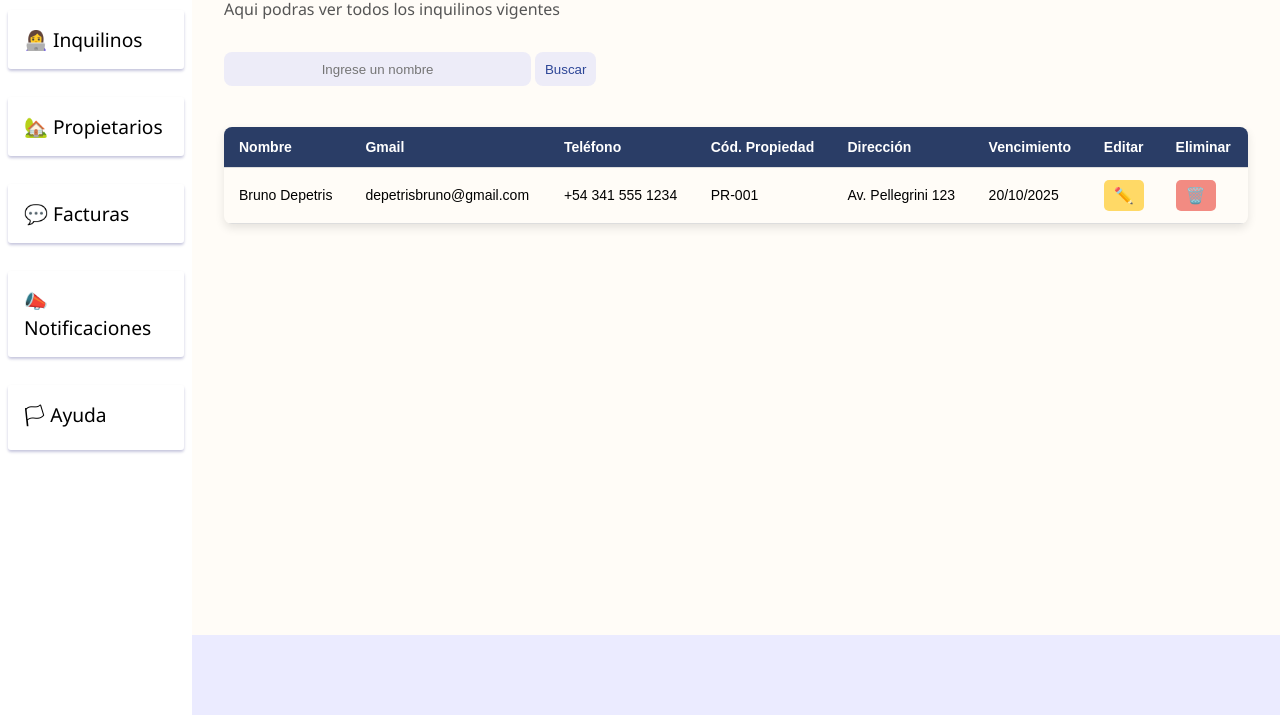
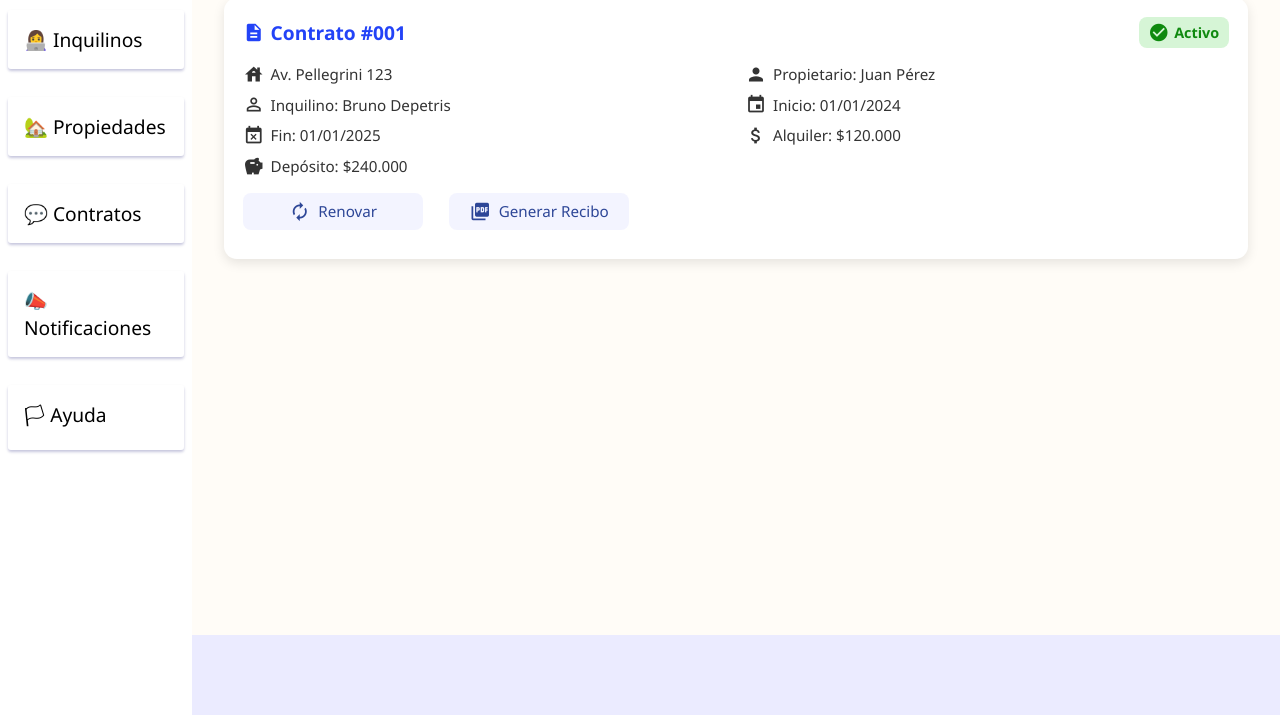
Before and after one commit to Bruno-Depetris/HTML_CSS, a plain HTML site: page Dashboard_practice/index.html in a window 1280 px wide. Shown: the part 165-880 px from the top of the page. Drawn offline with nearby package versions, Linux system fonts and the light colour scheme.

Commit message:
contratos completo (vista)

```diff
--- a/Dashboard_practice/index.html
+++ b/Dashboard_practice/index.html
@@ -3,10 +3,11 @@
   <head>
     <meta charset="UTF-8" />
     <meta name="viewport" content="width=device-width, initial-scale=1.0" />
-    <title>Dashboard SPA</title>
+    <title>Zeta Inmobiliaria</title>
+     <link href="https://fonts.googleapis.com/icon?family=Material+Icons" rel="stylesheet">
     <link rel="stylesheet" href="style.css" />
   </head>
-  <body onload="loadView('inquilinoView')">
+  <body onload="loadView('contratosView')">
     <!--Resulta que se carga mejor desde el dom hijo de puta -->
 
     <nav class="top-bar">
@@ -28,17 +29,18 @@
     <div class="container">
       <div class="content-lateral-bar">
         <div class="content-buttons">
+
           <button class="lateral-buttons" id="btn-dashboard">
             ⚡ Dashboard
           </button>
           <button class="lateral-buttons" id="btn-clientes">
             👩‍💻 Inquilinos
           </button>
-          <button class="lateral-buttons" id="btn-propietarios">
-            🏡 Propietarios
+          <button class="lateral-buttons" id="btn-propiedades">
+            🏡 Propiedades
           </button>
-          <button class="lateral-buttons" id="btn-facturas">
-            💬 Facturas
+          <button class="lateral-buttons" id="btn-contratos">
+            💬 Contratos
           </button>
           <button class="lateral-buttons" id="btn-notificaciones">
             📣 Notificaciones
--- a/Dashboard_practice/script.js
+++ b/Dashboard_practice/script.js
@@ -16,12 +16,13 @@ document.getElementById("btn-clientes").addEventListener("click", () => {
   loadView('inquilinoView')
 });
 
-document.getElementById("btn-propietarios").addEventListener("click", () => {
-  botonClickeado("btn-propietarios");
+document.getElementById("btn-propiedades").addEventListener("click", () => {
+  botonClickeado("btn-propiedades");
 });
 
-document.getElementById("btn-facturas").addEventListener("click", () => {
-  botonClickeado("btn-facturas");
+document.getElementById("btn-contratos").addEventListener("click", () => {
+  botonClickeado("btn-contratos");
+  loadView('contratosView')
 });
 
 document.getElementById("btn-notificaciones").addEventListener("click", () => {
--- /dev/null
+++ b/Dashboard_practice/src/css/contratosView.css
@@ -0,0 +1,131 @@
+.contratos h1 {
+  color: #2343f7;
+  font-size: 2rem;
+  margin-bottom: 0.5rem;
+}
+
+
+.container-contratos {
+  width: 100%;
+  display: flex;
+  flex-direction: column;
+  gap: 1.5rem;
+  margin-bottom: 2rem;
+}
+
+.contratos-list {
+  background: #fff;
+  border-radius: 0.8rem;
+  box-shadow: 0px 4px 12px rgba(0,0,0,0.1);
+  padding: 1.2rem;
+  transition: 0.3s ease;
+}
+
+.contratos-list:hover {
+  transform: scale(1.01);
+  box-shadow: 0px 6px 16px rgba(0,0,0,0.15);
+}
+
+/* TOP */
+.container-top {
+  display: flex;
+  justify-content: space-between;
+  align-items: center;
+  margin-bottom: 1rem;
+}
+
+.container-top h3 {
+  display: flex;
+  align-items: center;
+  gap: 0.4rem;
+  font-size: 1.2rem;
+  color: #2343f7;
+}
+
+.container-top .estado {
+  display: flex;
+  align-items: center;
+  gap: 0.3rem;
+  font-weight: bold;
+  padding: 0.3rem 0.6rem;
+  border-radius: 0.5rem;
+  font-size: 0.9rem;
+}
+
+.estado.activo {
+  color: #0f8a0f;
+  background: #d6f5d6;
+}
+
+.estado.vencido {
+  color: #c62828;
+  background: #f8d7da;
+}
+
+/* MID */
+.container-mid {
+  display: grid;
+  grid-template-columns: 1fr 1fr; /* 2 columnas */
+  gap: 0.6rem 1.2rem;
+  margin: 1rem 0;
+}
+
+.container-mid p {
+  display: flex;
+  align-items: center;
+  gap: 0.4rem;
+  font-size: 0.95rem;
+  color: #333;
+}
+
+/* ALERTA */
+.container-alert {
+  display: flex;
+  align-items: center;
+  gap: 0.5rem;
+  background: #fff3cd;
+  color: #856404;
+  padding: 0.6rem 1rem;
+  border-radius: 0.5rem;
+  margin-bottom: 1rem;
+  font-size: 0.9rem;
+}
+
+.container-bottom {
+  margin-top: auto;
+  display: flex;
+  justify-content: flex-start;
+  align-items: center;
+  gap: 1rem;
+
+}
+
+
+.container-bottom button {
+  display: flex;               /* activa flexbox */
+  justify-content: center;     /* centra todo el contenido */
+  gap: 0.5rem;                 /* espacio entre ícono y texto */
+
+  padding: 0.5rem 1rem;
+  border-radius: 0.5rem;
+  border: none;
+  background-color: #2343f70e;
+  width: 180px;
+  cursor: pointer;
+  margin: 0px 10px 10px 0px;
+  font-family: "Segoe UI", sans-serif;
+  font-size: 0.95rem;
+  color: rgb(45, 70, 151);
+
+  transition: 0.3s all;
+}
+
+.container-bottom button:hover {
+  background-color: #2343f730;
+  color: #2343f7;
+}
+
+.container-bottom button:hover .material-icons{
+
+
+}
--- a/Dashboard_practice/src/css/inquilinoView.css
+++ b/Dashboard_practice/src/css/inquilinoView.css
@@ -14,6 +14,7 @@
   margin-bottom: 2rem;
 }
 .container-search {
+  display: flex;
   text-align: initial;
   margin-top: auto;
   margin-bottom: 2%;
@@ -21,6 +22,7 @@
 
 .container-search input {
   text-align: center;
+  margin-right: 5px;
   padding: 0.6rem;
   width: 20;
   border: none;
@@ -34,6 +36,23 @@
   cursor: pointer;
   background-color: rgba(39, 35, 247, 0.507);
   color: rgb(45, 70, 151);
+}
+
+.container-search button{
+  padding: 0.5rem;
+  border: none;
+  border-radius: 0.5rem;
+  color: rgb(45, 70, 151);
+  transition: 0.5s all;
+  background-color: #2343f741;
+  margin-left: auto;
+}
+
+.container-search button:hover{
+ cursor: pointer;
+ transform: scale(1.1);
+  background-color: rgba(147, 255, 105, 0.527);
+  color: black;
 }
 
 table {
--- /dev/null
+++ b/Dashboard_practice/src/views/contratosView.html
@@ -0,0 +1,50 @@
+<div class="contratos">
+  <h1>Contratos</h1>
+
+  <div class="container-contratos">
+    <div class="contratos-list">
+      <div class="container-top">
+        <h3><span class="material-icons">description</span> Contrato #001</h3>
+        <span class="estado activo">
+          <span class="material-icons">check_circle</span> Activo
+        </span>
+      </div>
+
+      <div class="container-mid">
+        <p class="direccion">
+          <span class="material-icons">house</span> Av. Pellegrini 123
+        </p>
+        <p class="propietario">
+          <span class="material-icons">person</span> Propietario: Juan Pérez
+        </p>
+        <p class="inquilino">
+          <span class="material-icons">person_outline</span> Inquilino: Bruno
+          Depetris
+        </p>
+        <p><span class="material-icons">event</span> Inicio: 01/01/2024</p>
+        <p><span class="material-icons">event_busy</span> Fin: 01/01/2025</p>
+        <p>
+          <span class="material-icons">attach_money</span> Alquiler: $120.000
+        </p>
+        <p><span class="material-icons">savings</span> Depósito: $240.000</p>
+      </div>
+
+      <div class="container-alert" style="display: none">
+        <span class="material-icons">warning</span> Vence pronto
+      </div>
+
+      <div class="container-bottom">
+
+        <button>
+          <span class="material-icons">autorenew</span>
+          Renovar
+        </button>
+
+        <button>
+          <span class="material-icons">picture_as_pdf</span>
+          Generar Recibo
+        </button>
+      </div>
+    </div>
+  </div>
+</div>
--- a/Dashboard_practice/src/views/inquilinoView.html
+++ b/Dashboard_practice/src/views/inquilinoView.html
@@ -4,10 +4,12 @@
 
   <div class="container-search">
     <input type="text" placeholder="Ingrese un nombre" style="width: 30%" />
-    <input type="button" value="Buscar" />
+    <input type="button" value=" Buscar 📌" />
+
+    <button> Crear Contrato ⚓</button>
   </div>
 
-  <!-- TABLA -->
+  <!-- TABLAAA -->
   <table>
     <thead>
       <tr>
@@ -39,7 +41,6 @@
     </tbody>
   </table>
 
-  <!-- MODAL -->
   <div id="modal" class="modal">
     <div class="modal-content">
       <span class="cerrar" onclick="cerrarModal()">&times;</span>
@@ -60,4 +61,7 @@
   </div>
 
 
+
+
+
 </div>
--- a/Dashboard_practice/style.css
+++ b/Dashboard_practice/style.css
@@ -2,6 +2,7 @@
   margin: 0;
   padding: 0;
   box-sizing: border-box;
+
 }
 
 body {
@@ -11,6 +12,7 @@ body {
   height: 100vh;
   background: hsl(240, 100%, 96%);
   overflow: hidden;
+
 }
 
 .top-bar {
@@ -107,3 +109,54 @@ body {
   background: #fffcf7;
   overflow-y: auto;
 }
+
+
+.material-icons {
+  font-family: 'Material Icons';
+  font-weight: normal;
+  font-style: normal;
+  font-size: 21px;  /* Preferred icon size */
+  display: inline-block;
+  line-height: 1;
+  text-transform: none;
+  letter-spacing: normal;
+  word-wrap: normal;
+  white-space: nowrap;
+  direction: ltr;
+
+  /* Support for all WebKit browsers. */
+  -webkit-font-smoothing: antialiased;
+  /* Support for Safari and Chrome. */
+  text-rendering: optimizeLegibility;
+
+  /* Support for Firefox. */
+  -moz-osx-font-smoothing: grayscale;
+
+  /* Support for IE. */
+  font-feature-settings: 'liga';
+}
+
+/* Rules for sizing the icon. */
+.material-icons.md-18 { font-size: 18px; }
+.material-icons.md-24 { font-size: 24px; }
+.material-icons.md-36 { font-size: 36px; }
+.material-icons.md-48 { font-size: 48px; }
+
+/* Rules for using icons as black on a light background. */
+.material-icons.md-dark { color: rgba(0, 0, 0, 0.54); }
+.material-icons.md-dark.md-inactive { color: rgba(0, 0, 0, 0.26); }
+
+/* Rules for using icons as white on a dark background. */
+.material-icons.md-light { color: rgba(255, 255, 255, 1); }
+.material-icons.md-light.md-inactive { color: rgba(20, 31, 194, 0.3); }
+
+.material-icons.md-18 { font-size: 18px; }
+.material-icons.md-24 { font-size: 24px; }
+.material-icons.md-36 { font-size: 36px; }
+.material-icons.md-48 { font-size: 48px; }
+
+.material-icons.md-dark { color: rgba(0, 0, 0, 0.54); }
+.material-icons.md-dark.md-inactive { color: rgba(0, 0, 0, 0.26); }
+
+.material-icons.md-light { color: rgba(255, 255, 255, 1); }
+.material-icons.md-light.md-inactive { color: rgba(255, 255, 255, 0.3); }
```
Also changed, not shown: Dashboard_practice/src/css/propiedadesView.css (added), Dashboard_practice/src/js/contratosView.js (added), Dashboard_practice/src/js/propiedadesView.js (added), Dashboard_practice/src/server/controller.js (added), Dashboard_practice/src/views/propiedadesView.html (added).
